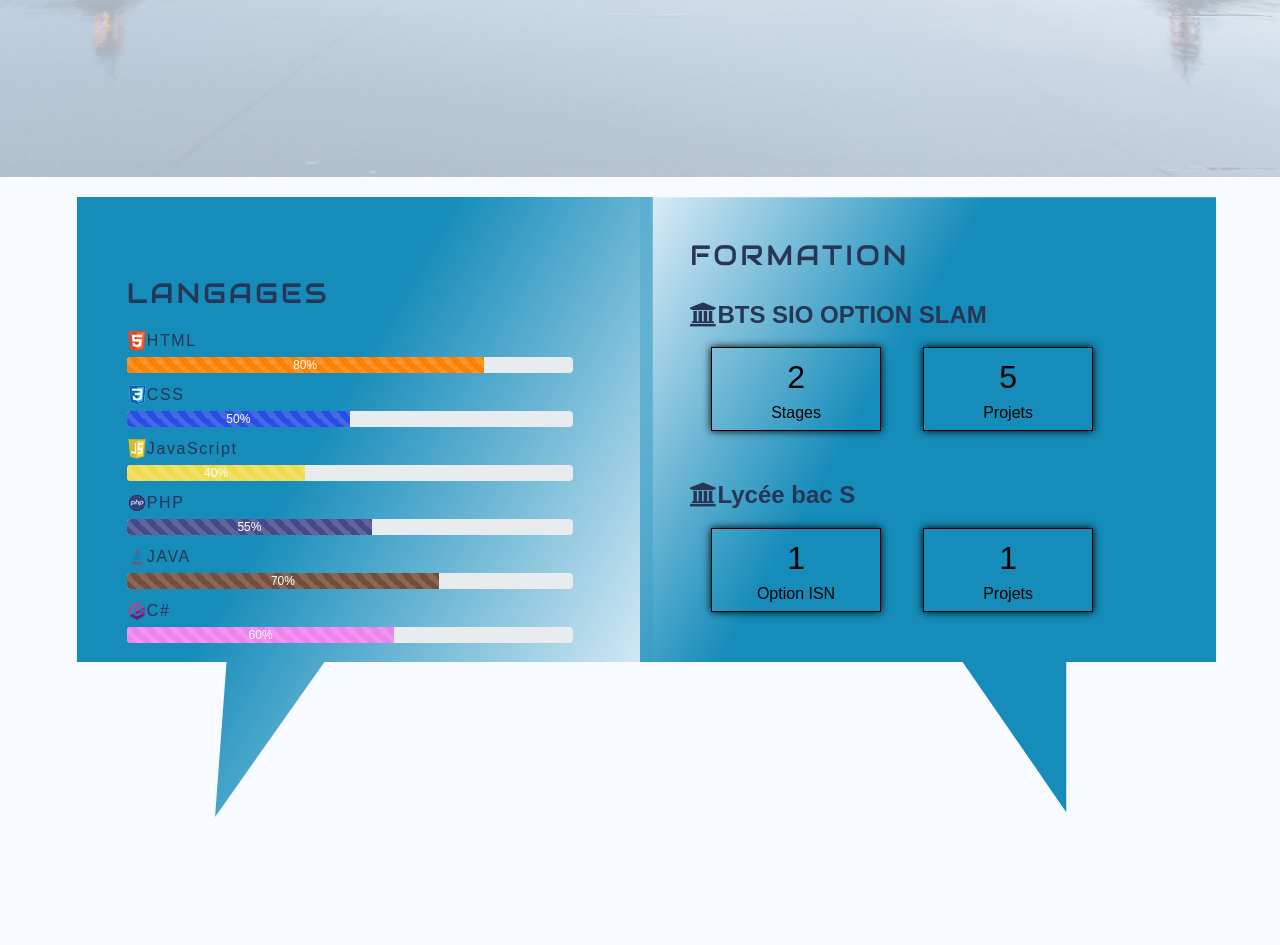
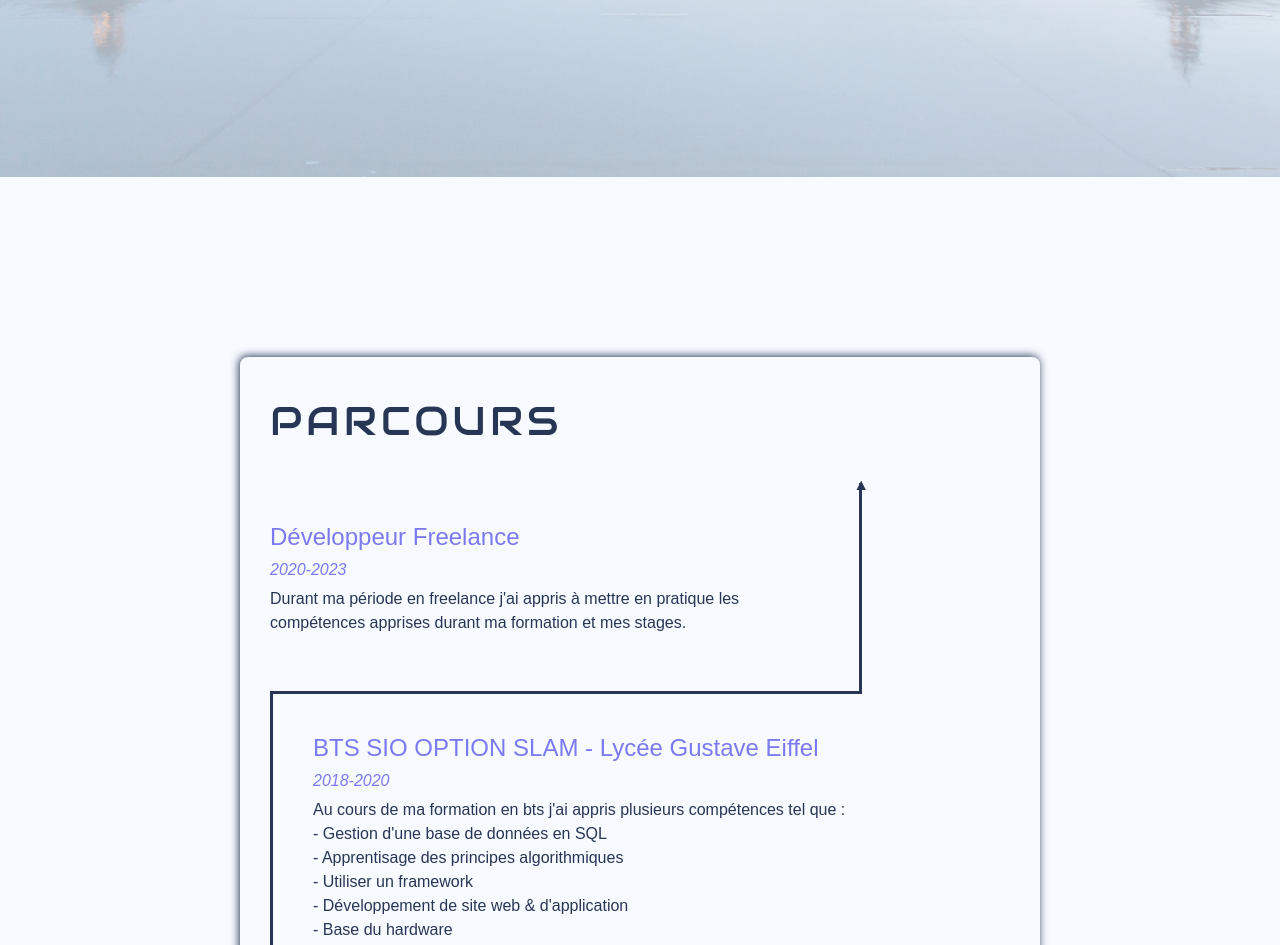
Before and after one commit to MaximeGuesdon/cvmaxime.github.io, a plain HTML site: page index.html in a window 1280 px wide. Shown: the part 623-1568 px from the top of the page. Drawn offline with nearby package versions, Linux system fonts and the light colour scheme; a web font is replaced by a local one.

Commit message:
Delete langage & formation

```diff
--- a/index.html
+++ b/index.html
@@ -22,7 +22,7 @@
                     <a href="#" class="nav-link active">Maxime Guesdon</a>
                 </li>
                 <li class="nav-item">
-                    <a href="#langages" class="nav-link">Langage & Formation</a>
+                    <a href="#parcours" class="nav-link">Formation</a>
                 </li>
                 <li class="nav-item">
                     <a href="#Portfolio" class="nav-link">Portfolio</a>
@@ -61,76 +61,7 @@
 
     </header>
 
-    <section id ="langages">
-        <h3>Langages</h3>
-        <div>
-            <div class="bar"><img src ="media/html.png" alt ="htmlicon">HTML</div>
-            <div class="progress">
-                <div class="progress-bar progress-bar-striped progress-bar-animated" role ="progressbar" aria-valuenow ="80" aria-valuemin="0" aria-valuemax="100" style="width : 80%; background-color: #ff8000;">80%</div>
-            </div>
 
-
-            <div class="bar"><img src ="media/css.png" alt ="cssicon">CSS</div>
-            <div class="progress">
-                <div class="progress-bar progress-bar-striped progress-bar-animated" role ="progressbar" aria-valuenow ="50" aria-valuemin="0" aria-valuemax="100" style="width : 50%; background-color: #264de4 ;">50%</div>
-            </div>
-
-            <div class="bar"><img src ="media/js.png" alt ="jsicon">JavaScript</div>
-            <div class="progress">
-                <div class="progress-bar progress-bar-striped progress-bar-animated" role ="progressbar" aria-valuenow ="40" aria-valuemin="0" aria-valuemax="100" style="width : 40%; background-color: #F0DB4F;">40%</div>
-            </div>
-
-            <div class="bar"><img src ="media/php.png" alt ="phpicon">PHP</div>
-            <div class="progress">
-                <div class="progress-bar progress-bar-striped progress-bar-animated" role ="progressbar" aria-valuenow ="55" aria-valuemin="0" aria-valuemax="100" style="width : 55%; background-color: #474A8A;">55%</div>
-            </div>
-
-            <div class="bar"><img src ="media/java.png" alt ="javaicon">JAVA</div>
-            <div class="progress">
-                <div class="progress-bar progress-bar-striped progress-bar-animated" role ="progressbar" aria-valuenow ="70" aria-valuemin="0" aria-valuemax="100" style="width : 70%; background-color: #744e3b ;">70%</div>
-            </div>
-
-                <div class="bar"><img src ="media/c.png" alt ="cicon">C#</div>
-                <div class="progress">
-                    <div class="progress-bar progress-bar-striped progress-bar-animated" role ="progressbar" aria-valuenow ="60" aria-valuemin="0" aria-valuemax="100" style="width : 60%; background-color: #EE82EE ;">60%</div>
-
-
-            </div>
-        </div>
-    </section>
-<section id="formation">
-    <h3>Formation</h3>
-    <div>
-        <div id="bts">
-            <h4><i class="fa fa-university"></i>BTS SIO OPTION SLAM</h4>
-            <div class="cont">
-                <div class="data">
-                    <div class=cont-value>2</div>
-                    <span>Stages</span>
-                </div>
-                <div class="data">
-                    <div class=cont-value>5</div>
-                    <span>Projets</span>
-                </div>
-                </div>
-            </div>
-
-
-        <div id="lycee">
-            <h4><i class="fa fa-university"></i>Lycée bac S</h4>
-            <div class="cont">
-                <div class="data">
-                    <div class=cont-value>1</div>
-                    <span>Option ISN</span>
-                </div>
-                <div class="data">
-                    <div class=cont-value>1</div>
-                    <span>Projets</span>
-                </div>
-
-            </div>
-
-        </div>
 
     </div>
         </section>
```
